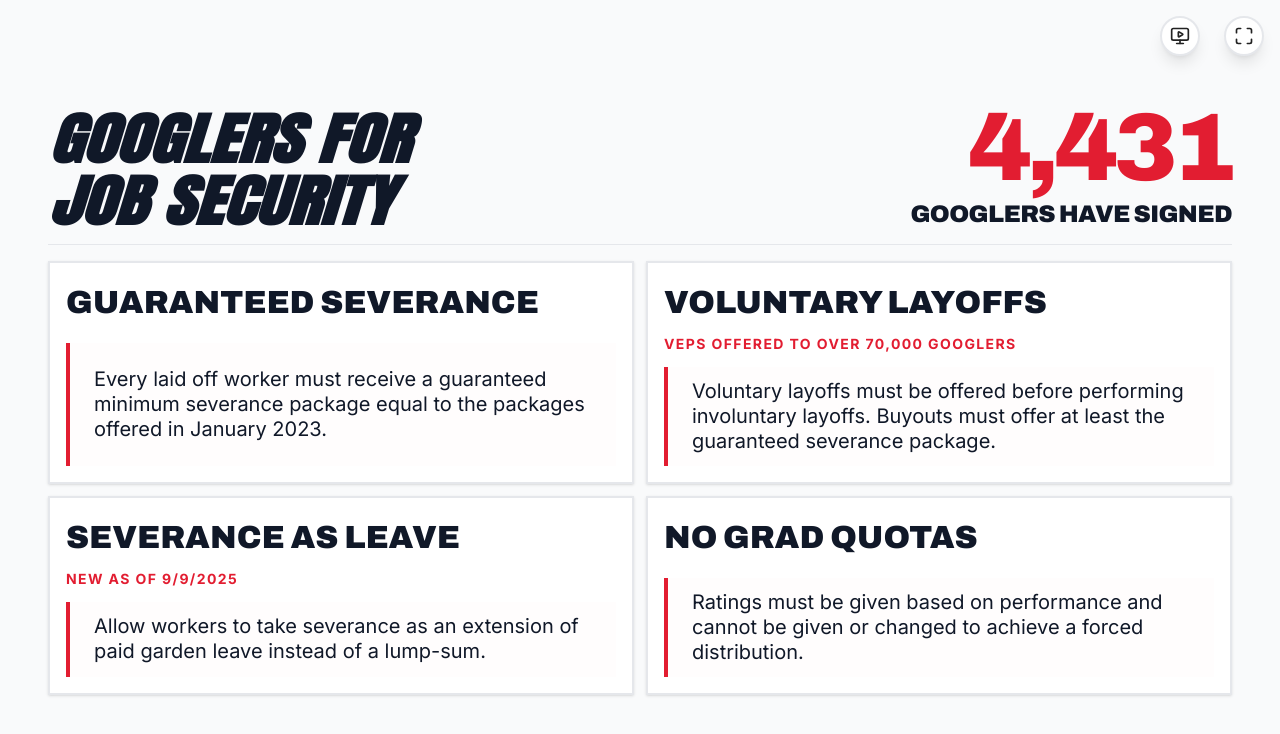
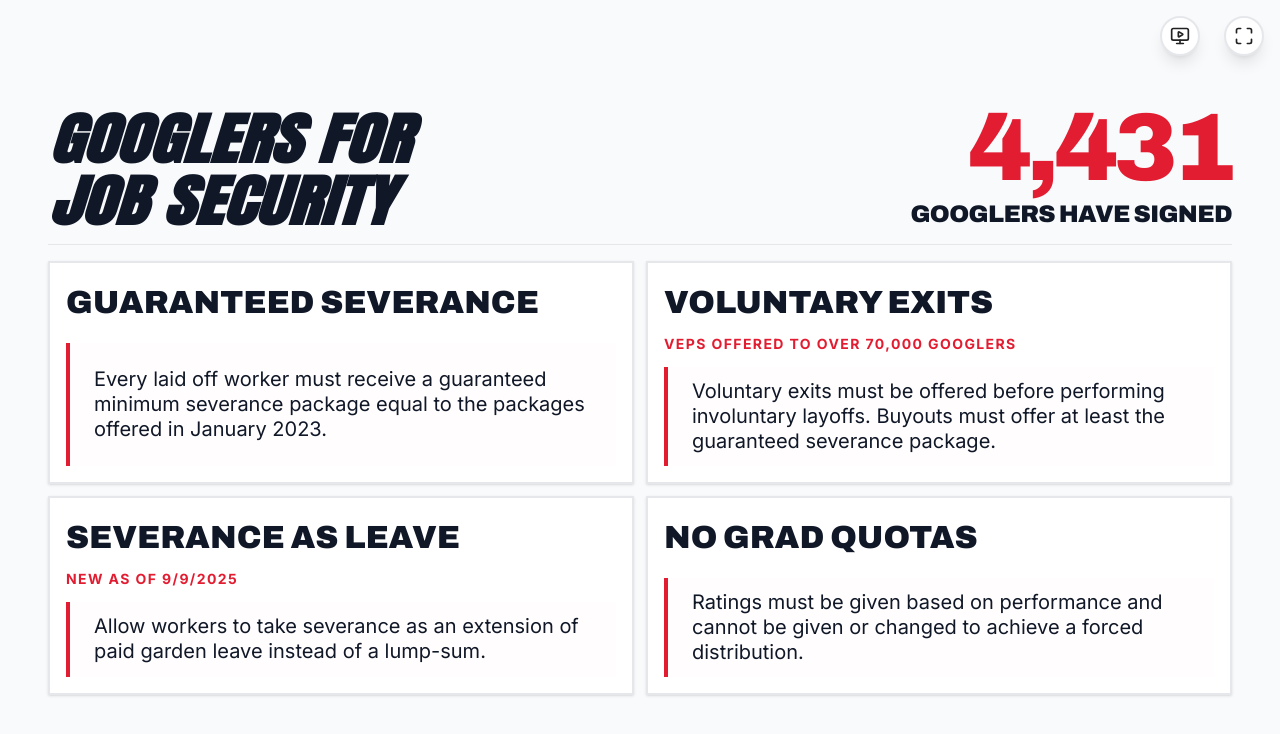
Before and after one commit to pmlamotte/g4js-attract, a React (Vite) app: page / in a window 1280 px wide. Shown: the top 734 px of the page. Built offline with nearby package versions, Linux system fonts and the light colour scheme; no server answers; the database is empty.

Commit message:
copy: update wording from 'Voluntary layoffs' to 'Voluntary exits'

```diff
--- a/src/App.tsx
+++ b/src/App.tsx
@@ -36,10 +36,10 @@
   },
   {
     id: 2,
-    title: "Voluntary layoffs",
+    title: "Voluntary exits",
     status: "VEPs offered to over 70,000 Googlers",
     workersSay: "When layoffs are necessary, Googlers that are ready to make a career change or retire can volunteer to be laid off.",
-    fightFor: "Voluntary layoffs must be offered before performing involuntary layoffs. Buyouts must offer at least the guaranteed severance package.",
+    fightFor: "Voluntary exits must be offered before performing involuntary layoffs. Buyouts must offer at least the guaranteed severance package.",
   },
   {
     id: 1,
```
